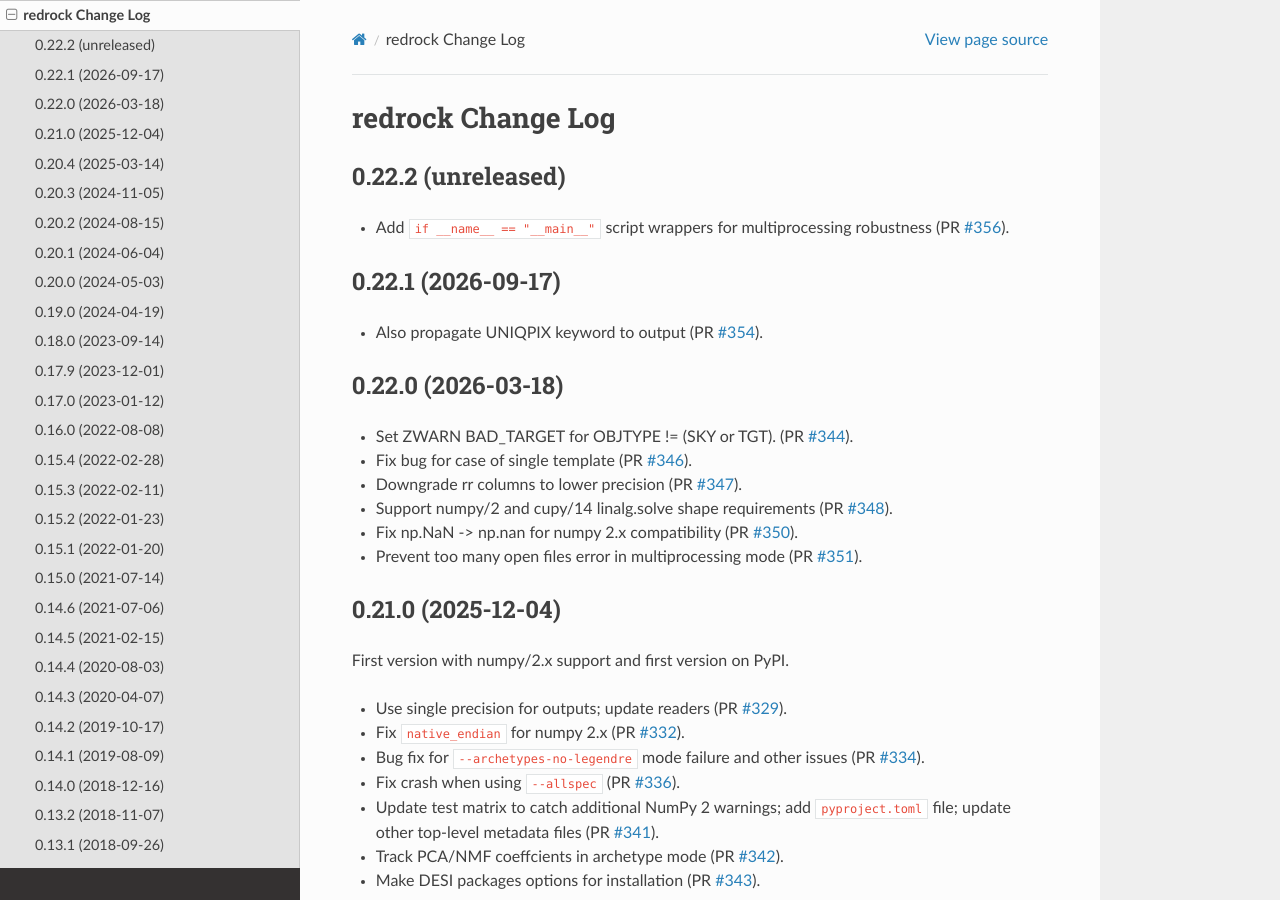
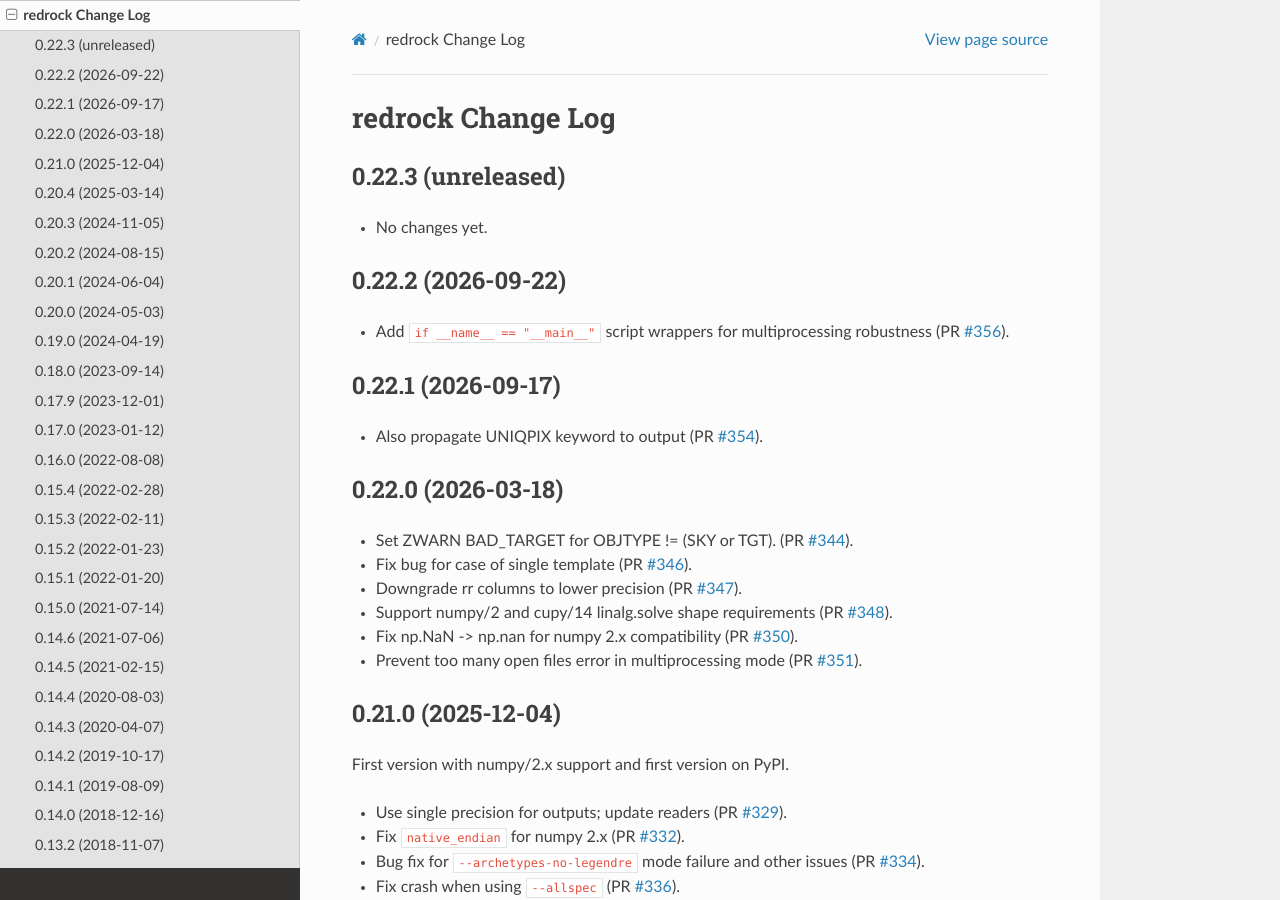
Before and after one commit to desihub/redrock, a Sphinx documentation site: the page built from doc/changes.rst, in a window 1280 px wide and 900 px high. Built offline with Sphinx 7.4.7 and the Read the Docs theme 3.1.0, drawn with Linux system fonts in a browser that asks for light colours.

Commit message:
update release notes and version for redrock/0.22.2

```diff
--- a/doc/changes.rst
+++ b/doc/changes.rst
@@ -2,7 +2,12 @@
 redrock Change Log
 ==================
 
-0.22.2 (unreleased)
+0.22.3 (unreleased)
+-------------------
+
+* No changes yet.
+
+0.22.2 (2026-09-22)
 -------------------
 
 * Add ``if __name__ == "__main__"`` script wrappers for multiprocessing
--- a/py/redrock/_version.py
+++ b/py/redrock/_version.py
@@ -1 +1 @@
-__version__ = '0.22.1.post1190'
+__version__ = '0.22.2'
```
